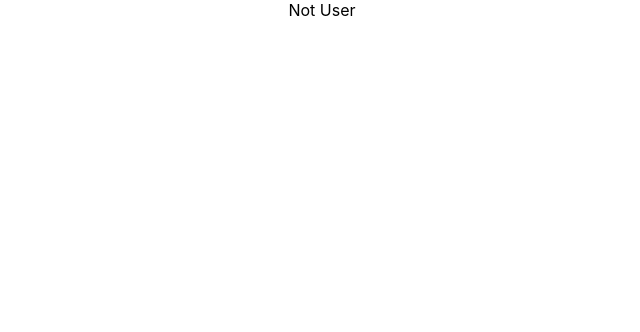
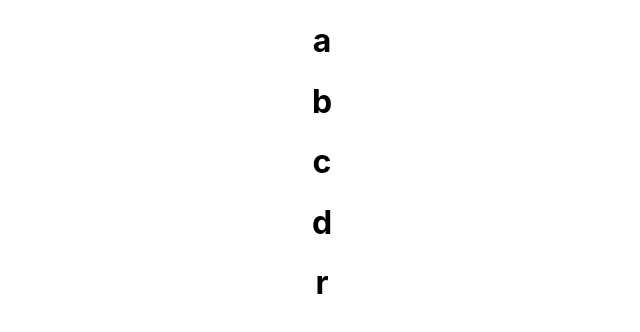
Before and after one commit to fahim27/React, a React (Create React App) app in the folder hello/: page / in a window 1280 px wide. Shown: the top 332 px of the page, without its empty margins (318-958 px from the left). Built offline with nearby package versions, Linux system fonts and the light colour scheme.

Commit message:
list randaring

```diff
--- a/hello/src/App.js
+++ b/hello/src/App.js
@@ -9,12 +9,13 @@ import Car from "./components/Car";
 import CarTwo from './components/CarTwo';
 import Parent from './components/Parent';
 import Condition from './components/Condition';
+import List from './components/List';
 function App() {
   return (
 
     <div className="App">
 
-      <Condition></Condition>
+      <List></List>
     </div>
 
   );
--- /dev/null
+++ b/hello/src/components/List.js
@@ -0,0 +1,18 @@
+import react from "react";
+
+function List() {
+    const persons = ['a', 'b', 'c', 'd', 'r']
+
+    return (
+        <div>
+            {
+                persons.map((person) => {
+                    return (
+                        <h1>{person}</h1>
+                    )
+                })
+            }
+        </div>
+    )
+}
+export default List;
```
